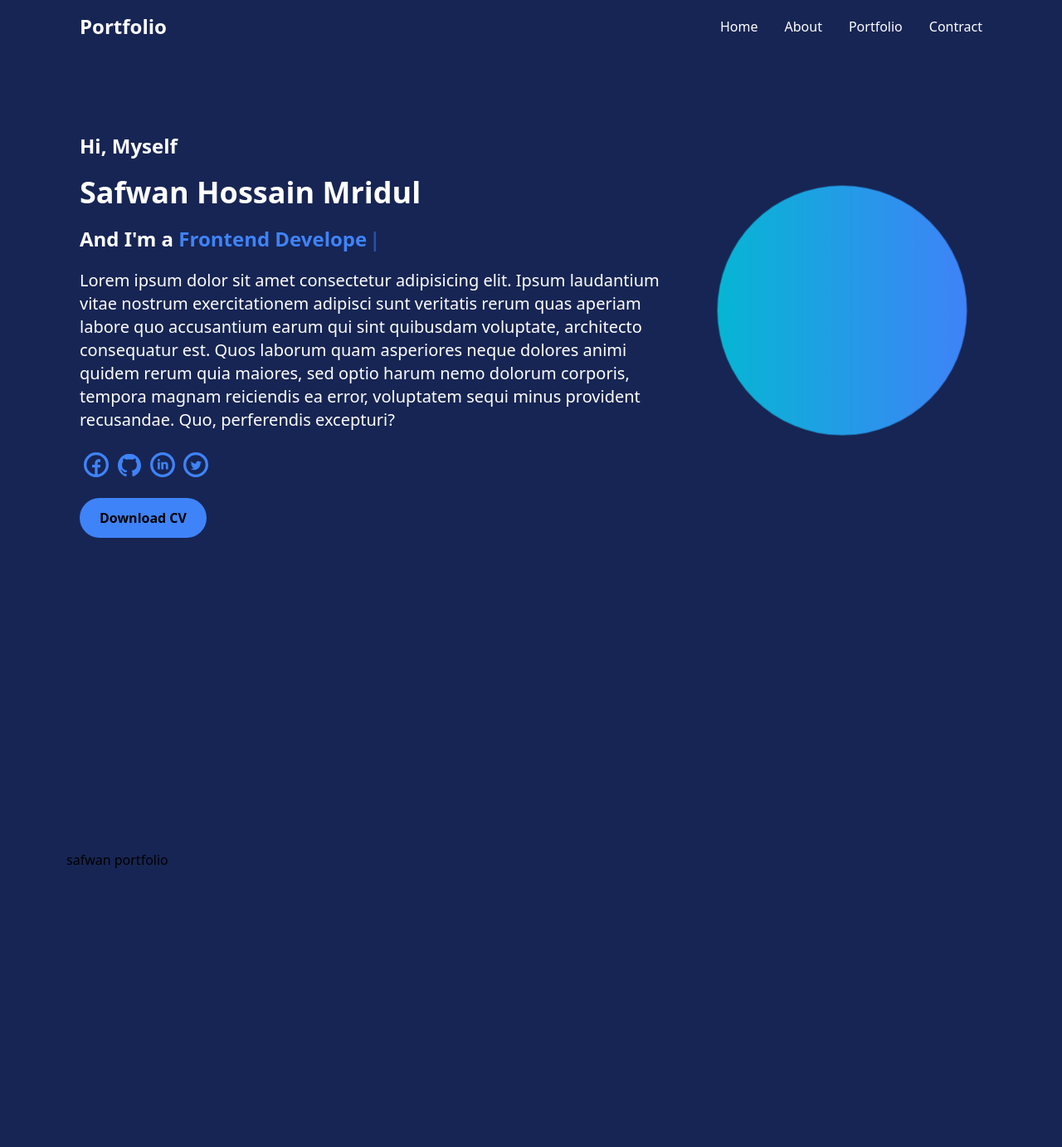
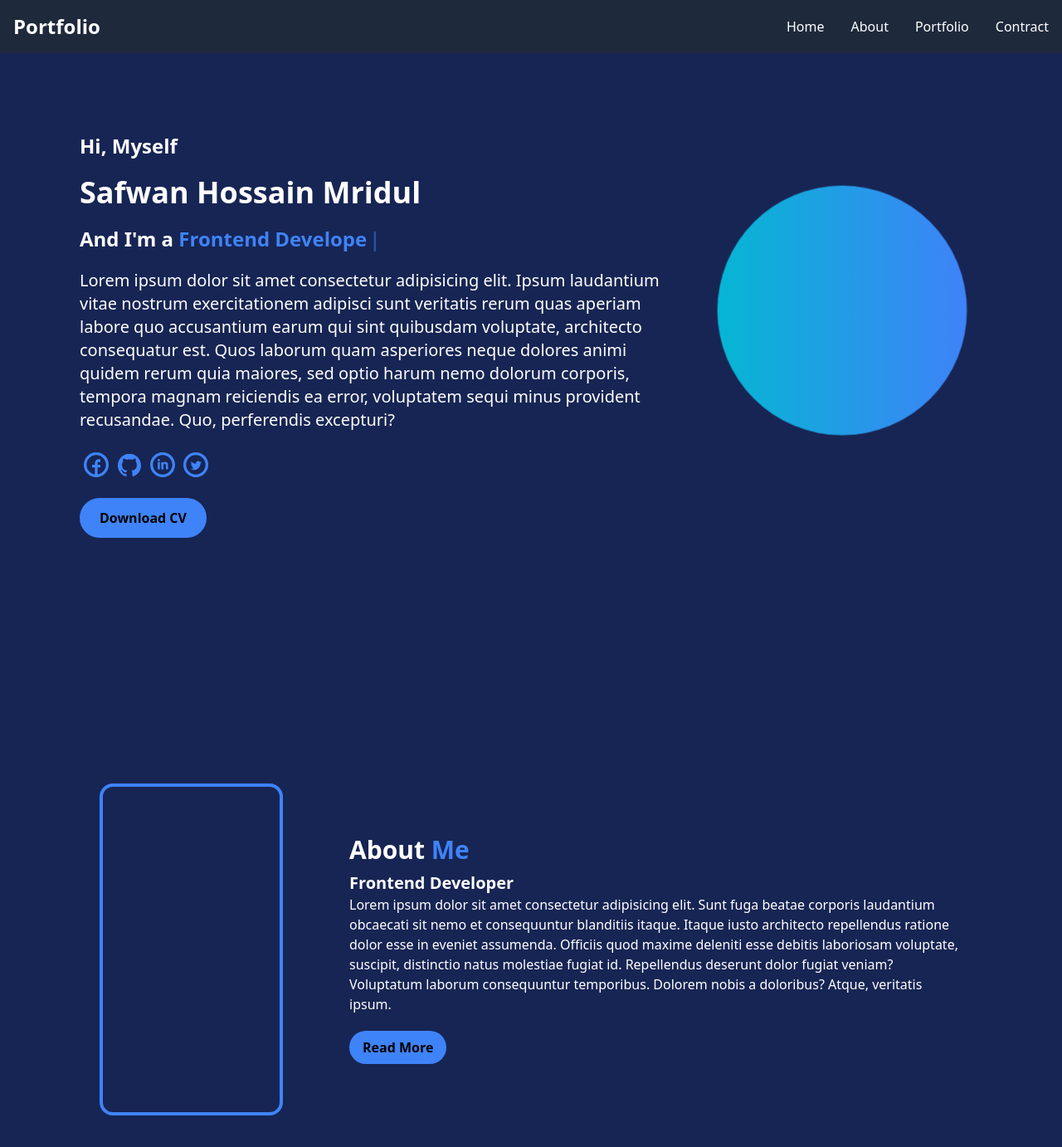
Before and after one commit to Safwan169/Portfolio, a React (Vite) app: page / in a window 1280 px wide. Shown: the top 1382 px of the page at 83% size. Built offline with nearby package versions, Linux system fonts and the light colour scheme.

Commit message:
about complete

```diff
--- /dev/null
+++ b/src/About.jsx
@@ -0,0 +1,30 @@
+import React from 'react';
+
+const About = () => {
+    return (
+        <div id='about' className='w-full  p-10 h-full  '>
+            <div className='flex  mt-40 h-full gap-20 mx-auto   flex-col lg:flex-row md:flex-row'>
+                <p className='border-4 h-[400px]  w-full border-blue-500  rounded-2xl '>
+                    {/* <img className=' h-full  w-full  ' src="https://i.ibb.co/QNBpMGt/1720025724159-removebg-preview-fotor-20240703233334.png" alt="" /> */}
+                </p>
+                <div className=' flex items-center   justify-center  space-y-4'>
+                    <div>
+                        <div className='space-y-2'>
+                            <p className='text-3xl font-bold text-white'>About <span className='text-blue-500'>Me</span></p>
+                            <p className='text-xl font-semibold text-white'>Frontend Developer</p>
+                        </div>
+                        <div className='text-white'>
+                            <p>Lorem ipsum dolor sit amet consectetur adipisicing elit. Sunt fuga beatae corporis laudantium obcaecati sit nemo et consequuntur blanditiis itaque. Itaque iusto architecto repellendus ratione dolor esse in eveniet assumenda.
+                                Officiis quod maxime deleniti esse debitis laboriosam voluptate, suscipit, distinctio natus molestiae fugiat id. Repellendus deserunt dolor fugiat veniam? Voluptatum laborum consequuntur temporibus. Dolorem nobis a doloribus? Atque, veritatis ipsum.</p>
+                        </div>
+                        <button className= 'mt-5 bg-blue-500 text-black rounded-3xl px-4 py-2  font-bold '>
+                            Read More
+                        </button>
+                    </div>
+                </div>
+            </div>
+        </div>
+    );
+};
+
+export default About;
--- a/src/App.jsx
+++ b/src/App.jsx
@@ -6,18 +6,22 @@ import Nabvar from './Componants/Nabvar'
 import Banner from './Componants/Banner'
 import Portfolio from './Portfolio'
 import Contract from './Contract'
+import About from './About'
 
 function App() {
   const [count, setCount] = useState(0)
 
   return (
  <>
-<div className='bg-blue-950 '>
+<div className='bg-blue-950 md:space-y-20 lg:space-y-20  '>
+<div className=' mx-auto'>
+ <Nabvar></Nabvar>
 
+  </div>
  <div className='lg:mx-20 md:space-y-20 lg:space-y-20 md:mx-16 mx-auto'>
- <Nabvar></Nabvar>
  <Banner> </Banner>
- <Portfolio></Portfolio>
+<About></About>
+<Portfolio></Portfolio>
  <Contract></Contract>
  </div>
 
--- a/src/Componants/Banner.jsx
+++ b/src/Componants/Banner.jsx
@@ -11,7 +11,7 @@ const Banner = () => {
     return (
         <div className='flex '>
             <div className='  text-white space-y-5 lg:w-full md:w-1/2
-             p-4 h-svh'>
+             p-4 '>
                 <p className='font-semibold  animate__animated animate-slower 2s animate__slideInLeft lg:text-2xl md:text-2xl text-xl'>Hi, Myself</p>
                 <h2>
                     <p className='md:text-4xl   animate__animated animate__fadeInLeftBig lg:text-4xl text-2xl font-bold' >Safwan Hossain Mridul</p >
--- a/src/Componants/Nabvar.jsx
+++ b/src/Componants/Nabvar.jsx
@@ -80,7 +80,7 @@ const Nabvar = () => {
         </li>
     </>
     return (
-        <div className=' '>
+        <div className='bg-slate-800 w-full '>
 
 
             <nav class=" dark:bg-gray-900">
```
